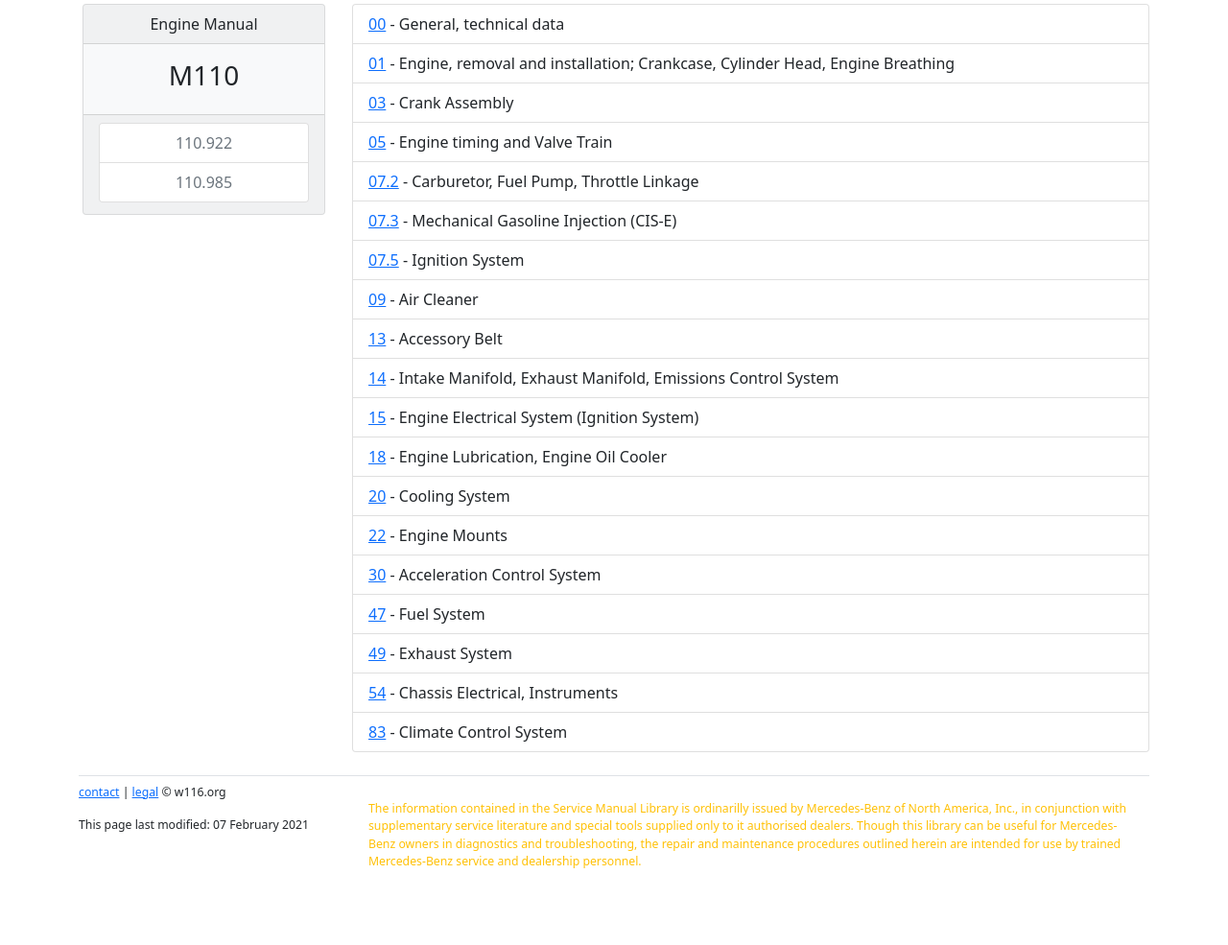
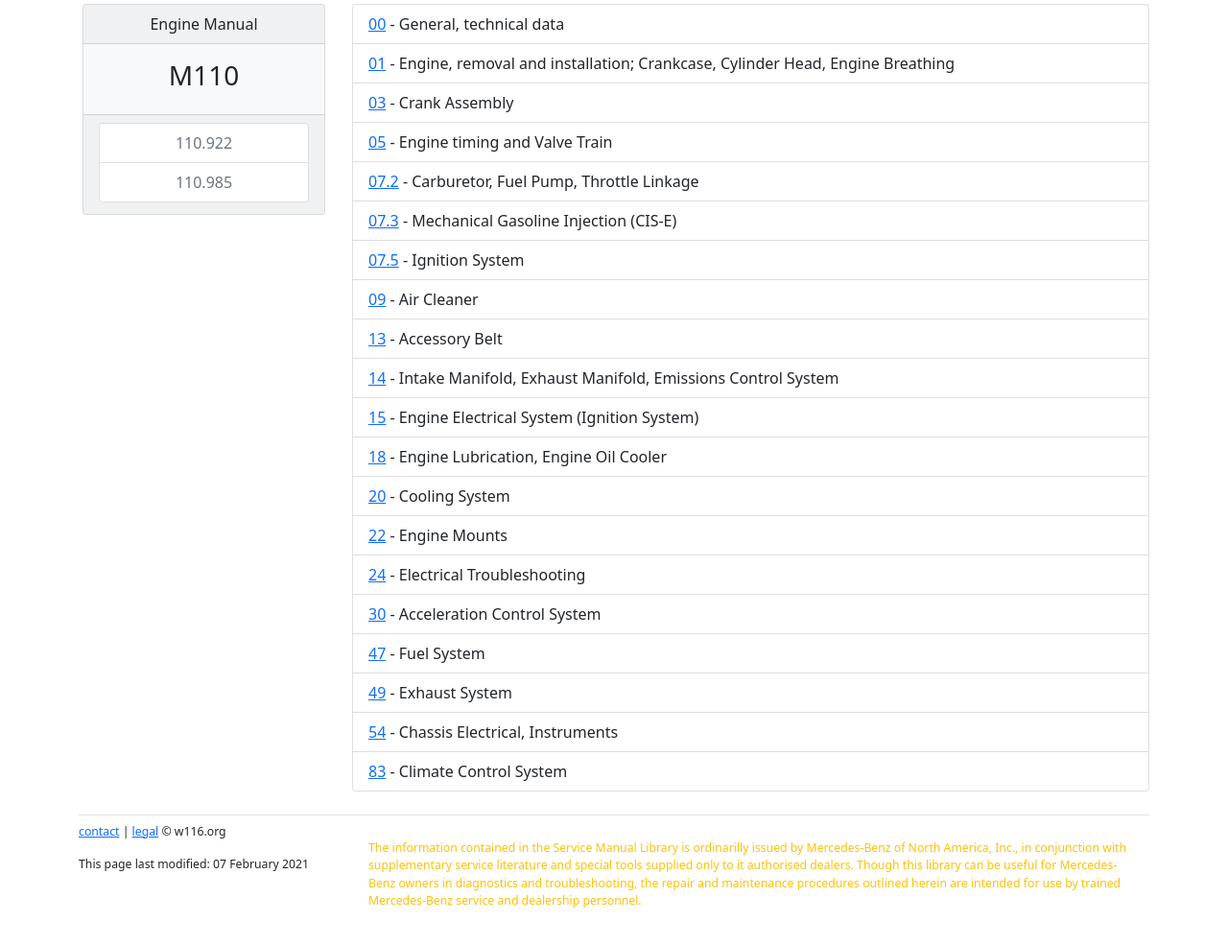
Before and after one commit to W116org/handbook, a Jekyll site: the page built from Engine/110.html, in a window 1280 px wide, cut to the strip 220-1225 px from the top of the page. Shown: the top 985 px of the strip at 96% size. Built offline with Jekyll 4.4.1, drawn with Linux system fonts in a browser that asks for light colours; comment, search, counter and statistics services are not loaded; before the commit the page ends 1184 px from its top, so only the background shows below that.

Commit message:
Update 110.html

```diff
--- a/Engine/110.html
+++ b/Engine/110.html
@@ -37,6 +37,7 @@
       <li class="list-group-item"><a href="18-Lubrication/">18</a> - Engine Lubrication, Engine Oil Cooler</li>
       <li class="list-group-item"><a href="20-Cooling/">20</a> - Cooling System</li>
       <li class="list-group-item"><a href="22-EngineMounts/">22</a> - Engine Mounts</li>
+      <li class="list-group-item"><a href="/ETM/">24</a> - Electrical Troubleshooting</li>
       <li class="list-group-item"><a href="30-AcclCtrlSys/">30</a> - Acceleration Control System</li>
 
       <li class="list-group-item"><a href="47-FuelSystem/">47</a> - Fuel System</li>
```
